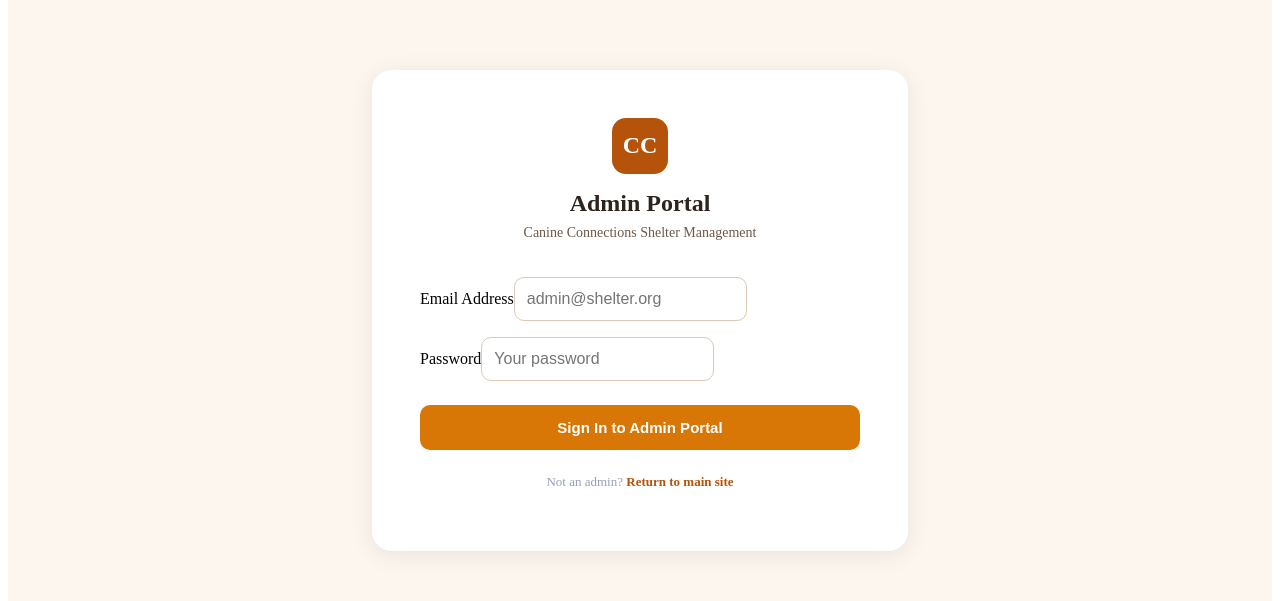
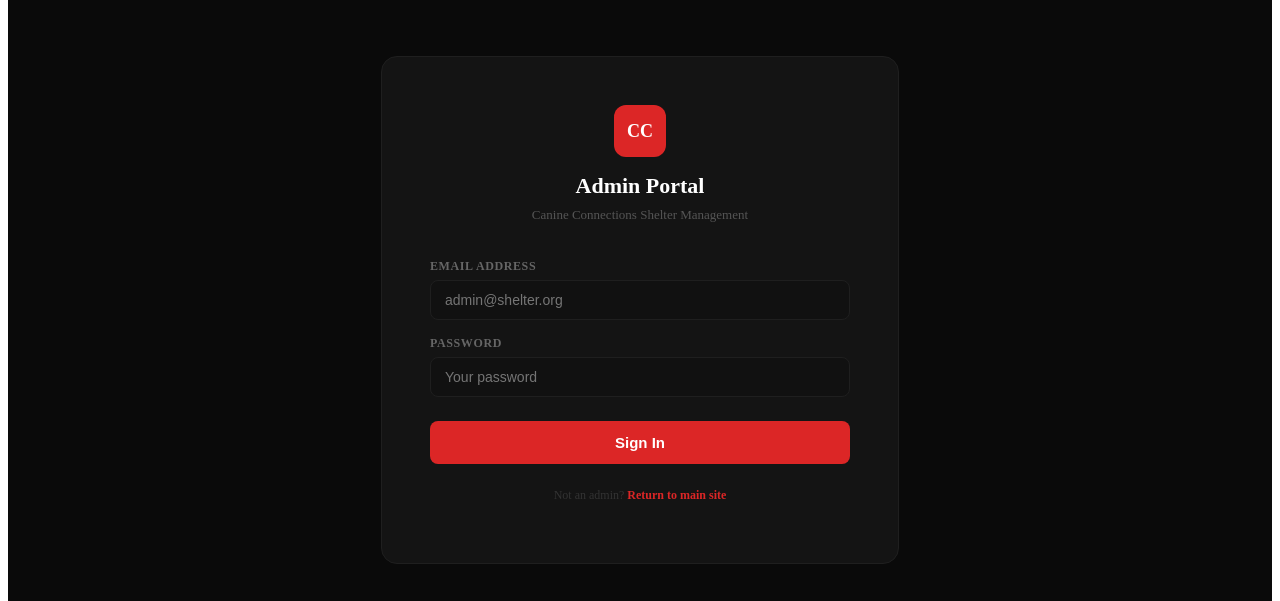
Before and after one commit to SlyGuy7/Canine-Connections, a React (Vite) app in the folder workstation/: page /admin in a window 1280 px wide. Shown: the part 122-723 px from the top of the page. Built offline with nearby package versions, Linux system fonts and the light colour scheme; no server answers.

Commit message:
dark admin login, auth guard on all admin routes

```diff
--- a/workstation/src/pages/AdminLogin.jsx
+++ b/workstation/src/pages/AdminLogin.jsx
@@ -5,11 +5,11 @@ import { sendMessage } from "../services/messaging"
 export default function AdminLogin() {
   const navigate = useNavigate()
   const [formData, setFormData] = useState({ email: "", password: "" })
-  const [error, setError] = useState("")
-  const [loading, setLoading] = useState(false)
+  const [error, setError]       = useState("")
+  const [loading, setLoading]   = useState(false)
 
   const handleChange = (e) => {
-    setFormData((prev) => ({ ...prev, [e.target.name]: e.target.value }))
+    setFormData(prev => ({ ...prev, [e.target.name]: e.target.value }))
   }
 
   const handleSubmit = async (e) => {
@@ -18,27 +18,26 @@ export default function AdminLogin() {
     setLoading(true)
     try {
       const result = await sendMessage("request.auth.login", {
-        email: formData.email,
+        email:    formData.email,
         password: formData.password,
       })
-
-      if (result && result.success && result.user) {
+      if (result?.success && result.user) {
         const role = result.user.role
         if (role !== "admin" && role !== "shelter_staff") {
-          setError("Access denied. You do not have admin privileges.")
+          setError("Access denied. Admin privileges required.")
           setLoading(false)
           return
         }
-        localStorage.setItem("adminToken", "true")
-        localStorage.setItem("adminRole", role)
-        localStorage.setItem("adminUserId", result.user.user_id)
-        localStorage.setItem("adminEmail", result.user.email)
+        localStorage.setItem("adminToken",     "true")
+        localStorage.setItem("adminRole",      role)
+        localStorage.setItem("adminUserId",    result.user.user_id)
+        localStorage.setItem("adminEmail",     result.user.email)
         localStorage.setItem("adminFirstName", result.user.first_name || "")
         navigate("/admin/dashboard")
       } else {
         setError(result?.error || "Invalid email or password.")
       }
-    } catch (err) {
+    } catch {
       setError("Network error. Please try again.")
     } finally {
       setLoading(false)
@@ -46,65 +45,67 @@ export default function AdminLogin() {
   }
 
   return (
-    <div style={{ minHeight: '100vh', background: '#fdf6ef', display: 'flex', alignItems: 'center', justifyContent: 'center', padding: '24px' }}>
-      <div style={{ background: 'white', borderRadius: '20px', padding: '48px', width: '100%', maxWidth: '440px', boxShadow: '0 4px 24px rgba(0,0,0,0.08)' }}>
+    <div style={{ minHeight:'100vh', background:'#0a0a0a', display:'flex', alignItems:'center', justifyContent:'center', padding:'24px' }}>
+      <div style={{ background:'#141414', border:'1px solid #1f1f1f', borderRadius:'16px', padding:'48px', width:'100%', maxWidth:'420px' }}>
 
-        <div style={{ textAlign: 'center', marginBottom: '36px' }}>
-          <div style={{ width: '56px', height: '56px', background: '#b45309', borderRadius: '14px', display: 'flex', alignItems: 'center', justifyContent: 'center', margin: '0 auto 16px' }}>
-            <span style={{ color: 'white', fontSize: '24px', fontWeight: '700' }}>CC</span>
+        <div style={{ textAlign:'center', marginBottom:'36px' }}>
+          <div style={{ width:'52px', height:'52px', background:'#dc2626', borderRadius:'12px', display:'flex', alignItems:'center', justifyContent:'center', margin:'0 auto 16px' }}>
+            <span style={{ color:'white', fontSize:'18px', fontWeight:'800' }}>CC</span>
           </div>
-          <h1 style={{ margin: '0 0 8px 0', fontSize: '24px', color: '#2f241d' }}>Admin Portal</h1>
-          <p style={{ margin: 0, color: '#6f5848', fontSize: '14px' }}>Canine Connections Shelter Management</p>
+          <h1 style={{ margin:'0 0 8px 0', fontSize:'22px', fontWeight:'700', color:'white' }}>Admin Portal</h1>
+          <p style={{ margin:0, color:'#555', fontSize:'13px' }}>Canine Connections Shelter Management</p>
         </div>
 
         {error && (
-          <div style={{ background: '#fef2f2', border: '1px solid #fecaca', borderRadius: '10px', padding: '12px 16px', marginBottom: '20px', color: '#dc2626', fontSize: '14px' }}>
+          <div style={{ background:'#450a0a', border:'1px solid #7f1d1d', borderRadius:'8px', padding:'12px 16px', marginBottom:'20px', color:'#f87171', fontSize:'13px' }}>
             {error}
           </div>
         )}
 
-        <form onSubmit={handleSubmit} style={{ display: 'flex', flexDirection: 'column', gap: '16px' }}>
+        <form onSubmit={handleSubmit} style={{ display:'flex', flexDirection:'column', gap:'16px' }}>
           <div>
-            <label className="form-label">Email Address</label>
+            <label style={{ fontSize:'12px', fontWeight:'600', color:'#666', textTransform:'uppercase', letterSpacing:'0.05em', display:'block', marginBottom:'6px' }}>
+              Email Address
+            </label>
             <input
               required
               type="email"
               name="email"
               value={formData.email}
               onChange={handleChange}
-              className="form-input"
               placeholder="admin@shelter.org"
+              style={{ width:'100%', background:'#111', border:'1px solid #1f1f1f', borderRadius:'8px', padding:'11px 14px', color:'white', fontSize:'14px', outline:'none', boxSizing:'border-box' }}
             />
           </div>
           <div>
-            <label className="form-label">Password</label>
+            <label style={{ fontSize:'12px', fontWeight:'600', color:'#666', textTransform:'uppercase', letterSpacing:'0.05em', display:'block', marginBottom:'6px' }}>
+              Password
+            </label>
             <input
               required
               type="password"
               name="password"
               value={formData.password}
               onChange={handleChange}
-              className="form-input"
               placeholder="Your password"
+              style={{ width:'100%', background:'#111', border:'1px solid #1f1f1f', borderRadius:'8px', padding:'11px 14px', color:'white', fontSize:'14px', outline:'none', boxSizing:'border-box' }}
             />
           </div>
           <button
             type="submit"
-            className="btn btn-primary"
-            style={{ width: '100%', padding: '14px', fontSize: '15px', marginTop: '8px' }}
             disabled={loading}
+            style={{ background:'#dc2626', border:'none', borderRadius:'8px', padding:'13px', color:'white', fontWeight:'700', fontSize:'15px', cursor:'pointer', marginTop:'8px', opacity: loading ? 0.7 : 1 }}
           >
-            {loading ? "Signing in..." : "Sign In to Admin Portal"}
+            {loading ? "Signing in..." : "Sign In"}
           </button>
         </form>
 
-        <p style={{ textAlign: 'center', marginTop: '24px', fontSize: '13px', color: '#94a3b8' }}>
+        <p style={{ textAlign:'center', marginTop:'24px', fontSize:'12px', color:'#333' }}>
           Not an admin?{" "}
-          <span style={{ color: '#b45309', cursor: 'pointer', fontWeight: '600' }} onClick={() => navigate("/")}>
+          <span style={{ color:'#dc2626', cursor:'pointer', fontWeight:'600' }} onClick={() => navigate("/landing")}>
             Return to main site
           </span>
         </p>
-
       </div>
     </div>
   )
```
